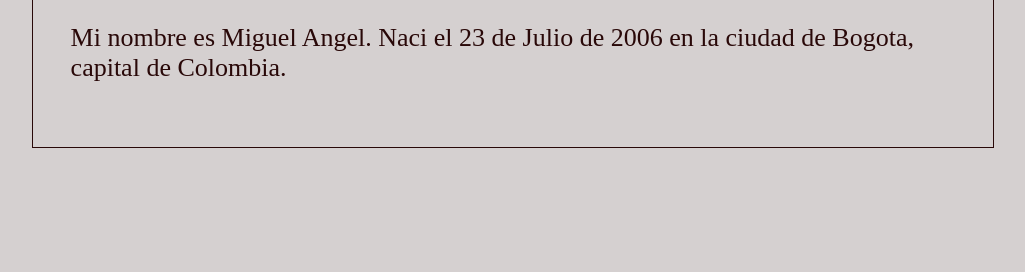
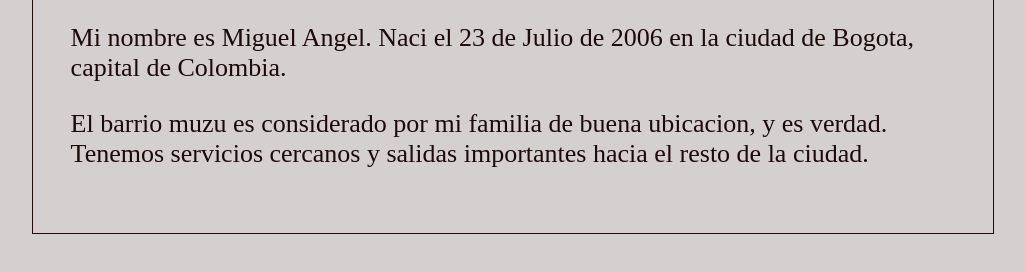
Before and after one commit to miguelsrz/curso-git-github, a plain HTML site: page index.html in a window 1280 px wide. Shown: the part 300-572 px from the top of the page, without its empty margins (127-1152 px from the left). Drawn offline with Linux system fonts and the light colour scheme.

Commit message:
Nuevo parrafo sobre barrio. Cambio leve color letra

```diff
--- a/CSS/estilos.css
+++ b/CSS/estilos.css
@@ -1,11 +1,11 @@
 body
 {
     background: #d5d0d0;
-    color: rgb(41, 8, 8);
+    color: rgb(30, 8, 8);
     text-align: center;
     font-family:'Times New Roman', Times, serif;
     font-size: 38px;
-     ;
+
 }
 
 #container1
--- a/index.html
+++ b/index.html
@@ -17,6 +17,10 @@
                 <p>
                     Mi nombre es Miguel Angel. Naci el 23 de Julio de 2006 en la ciudad de Bogota, capital de Colombia.
                 </p>
+                <p>
+                    El barrio muzu es considerado por mi familia de buena ubicacion, y es verdad.
+                    Tenemos servicios cercanos y salidas importantes hacia el resto de la ciudad.
+                </p>
             </div>
         </div>
     </body>
```
